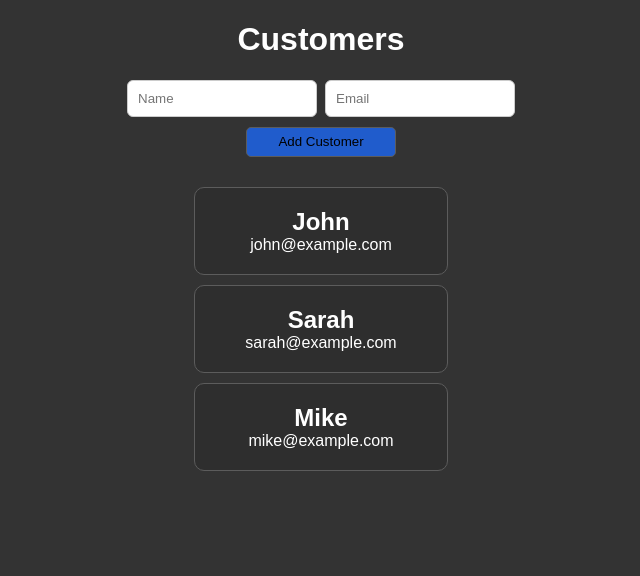
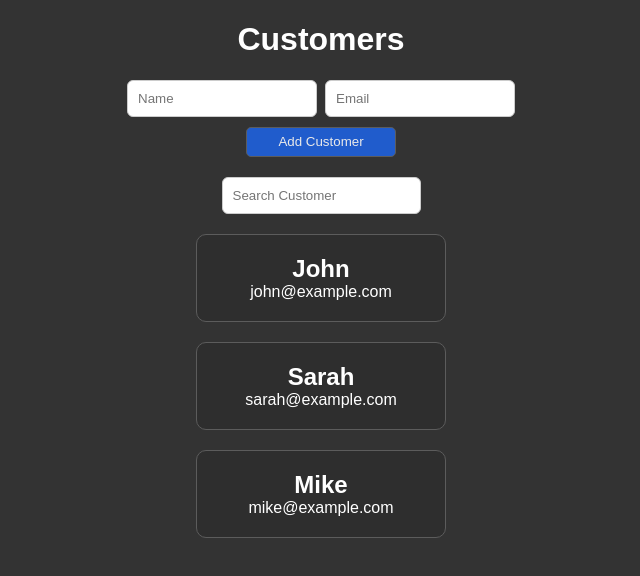
Before and after one commit to Melall462/fullstack-roadmap, a React (Vite) app in the folder learning-exercises/apex-os/: page / in a window 1280 px wide. Shown: the top 576 px of the page, without its empty margins (319-959 px from the left). Built offline with nearby package versions, Linux system fonts and the light colour scheme.

Commit message:
feat(react): implement search using .filter

```diff
--- a/learning-exercises/apex-os/src/components/AddCustomerForm.css
+++ b/learning-exercises/apex-os/src/components/AddCustomerForm.css
@@ -1,4 +1,4 @@
-.name-input {
+.name-input, .search-input {
     border: 1px solid #ccc;
     padding: 10px;
     border-radius: 6px;
--- a/learning-exercises/apex-os/src/components/CustomerList.jsx
+++ b/learning-exercises/apex-os/src/components/CustomerList.jsx
@@ -2,13 +2,19 @@ import CustomerCard from "./CustomerCard";
 
 function CustomerList({customers}) {
     return (
-        <div>
-            {customers.map((customer) => (
-                <CustomerCard
-                    key={customer.id}
-                    customer={customer}
-                />
-            ))}
+        <div className="customer-list">
+            {
+                customers.length === 0 ?
+                <p className="no-results">No customer matches</p> :
+                customers.map((customer) => (
+                    <div>
+                        <CustomerCard
+                            key={customer.id}
+                            customer={customer}
+                        />
+                    </div>
+                ))
+            }
         </div>
     )
 }
--- a/learning-exercises/apex-os/src/components/Dashboard.jsx
+++ b/learning-exercises/apex-os/src/components/Dashboard.jsx
@@ -1,6 +1,7 @@
 import { useState } from "react";
 import CustomerList from "./CustomerList";
 import AddCustomerForm from "./AddCustomerForm";
+import SearchCustomers from "./SearchCustomers";
 
 function Dashboard() {
     const [customers, setCustomers] = useState([
@@ -8,6 +9,11 @@ function Dashboard() {
         { id: 2, name: "Sarah", email: "sarah@example.com" },
         { id: 3, name: "Mike", email: "mike@example.com" },
     ]);
+    const [searchTerm, setSearchTerm] = useState("")
+
+    const filteredCustomers = customers.filter((customer) => (
+        customer.name.toLowerCase().includes(searchTerm.toLowerCase())
+    ))
 
     function addCustomer(name, email) {
         const newCustomer = {
@@ -26,7 +32,8 @@ function Dashboard() {
         <div className="dashboard">
             <h1>Customers</h1>
             <AddCustomerForm onAddCustomer={addCustomer} />
-            <CustomerList customers={customers} />
+            <SearchCustomers searchTerm={searchTerm} onSearchChange={setSearchTerm}/>
+            <CustomerList customers={filteredCustomers} />
         </div>
     );
 }
--- /dev/null
+++ b/learning-exercises/apex-os/src/components/SearchCustomers.jsx
@@ -0,0 +1,15 @@
+function SearchCustomers({ searchTerm, onSearchChange }) {
+    return (
+        <div>
+            <input
+                type="text"
+                placeholder="Search Customer"
+                value={searchTerm}
+                onChange={(event) => onSearchChange(event.target.value)}
+                className="search-input"
+            />
+        </div>
+    );
+}
+
+export default SearchCustomers;
--- a/learning-exercises/apex-os/src/index.css
+++ b/learning-exercises/apex-os/src/index.css
@@ -32,14 +32,27 @@ h2, p {
     padding: 20px 50px;
 }
 
+.customer-list {
+    width: 270px;
+    display: flex;
+    flex-direction: column;
+    justify-content: center;
+}
+
 .add-customer-button {
     background: rgb(32, 92, 204);
+    color: rgb(233, 233, 233);
     border: 1px solid rgb(92, 92, 92);
     border-radius: 5px;
     width: 150px;
     height: 30px;
     align-self: center;
     margin-top: 0;
+}
+
+.add-customer-button:hover  {
+    background-color: rgb(29, 83, 184);
+    transition: 0.2s;
 }
 
 .add-customer-form {
@@ -60,3 +73,11 @@ h2, p {
     flex-direction: column;
     width: 190px;
 }
+
+.search-input {
+    margin-bottom: 10px;
+}
+
+.no-results {
+    text-align: center;
+}
```
